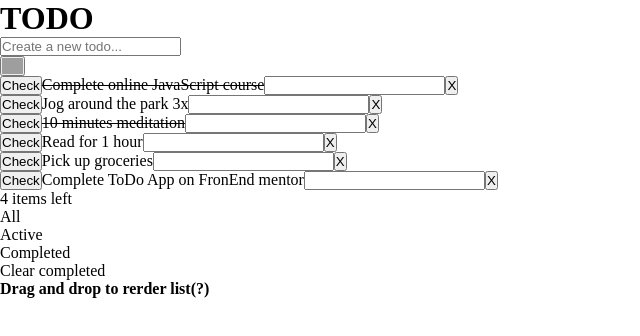
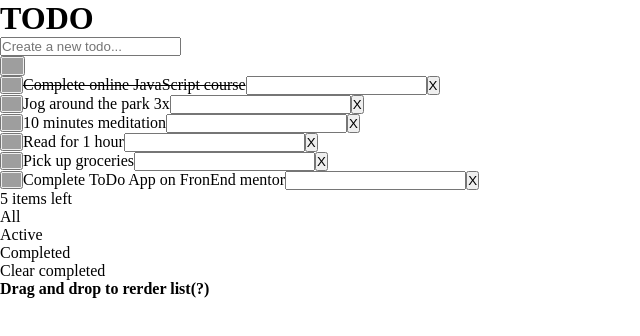
Before and after one commit to BesoBerdzenishvili/btodo, a React (Create React App) app: page / in a window 1280 px wide. Shown: the top 336 px of the page, without its empty margins (0-640 px from the left). Built offline with nearby package versions, Linux system fonts and the light colour scheme; grey boxes are pictures that could not be loaded.

Commit message:
added deleted completed, toggle check - 5 files modified

```diff
--- a/src/App.js
+++ b/src/App.js
@@ -38,7 +38,19 @@ export default function App(props) {
     setTasks(newTasks);
   };
   // delete all task (delTasks)
+  const delAll = () => {
+    const newTasks = [...tasks];
+    const checked = newTasks.filter((i) => !i.completed);
+    setTasks(checked);
+  };
   // toggle completed
+  const completeTask = (index) => {
+    const newTasks = [...tasks];
+    newTasks[index].completed
+      ? (newTasks[index].completed = false)
+      : (newTasks[index].completed = true);
+    setTasks(newTasks);
+  };
   // toggle darkMode
   // toggle showAll
   // toggle showActives
@@ -57,9 +69,10 @@ export default function App(props) {
           task={task}
           delTask={delTask}
           editTask={editTask}
+          completeTask={completeTask}
         />
       ))}
-      <Controllers tasks={tasks} />
+      <Controllers tasks={tasks} delAll={delAll} />
     </div>
   );
 }
--- a/src/components/Controllers.js
+++ b/src/components/Controllers.js
@@ -2,11 +2,11 @@ import React from 'react';
 import '../style.css';
 import './Controllers.css';
 
-export default function Controllers({tasks}) {
+export default function Controllers({ tasks, delAll }) {
   return (
     <footer>
       <div>
-        <p>{tasks.filter(task=>!task.completed).length} items left</p>
+        <p>{tasks.filter((task) => !task.completed).length} items left</p>
         <div>
           <ul>
             <li>All</li>
@@ -14,7 +14,7 @@ export default function Controllers({tasks}) {
             <li>Completed</li>
           </ul>
         </div>
-        <p>Clear completed</p>
+        <p onClick={() => delAll()}>Clear completed</p>
       </div>
       <h4>Drag and drop to rerder list(?)</h4>
     </footer>
--- a/src/components/Tasks.js
+++ b/src/components/Tasks.js
@@ -2,19 +2,35 @@ import React, { useState } from 'react';
 import '../style.css';
 import './Tasks.css';
 
-export default function Tasks({ index, task, delTask, editTask }) {
+export default function Tasks({
+  index,
+  task,
+  delTask,
+  editTask,
+  completeTask,
+}) {
   const [value, setValue] = useState('');
   const handleSubmit = (e) => {
-    console.log(value, 'Val')
+    console.log(value, 'Val');
     e.preventDefault();
     if (!value) return;
-    editTask(value);
+    editTask(value, index);
     setValue('');
   };
   return (
     <main>
       <article>
-        <button>Check</button>
+        <button onClick={() => completeTask(index)}>
+          <img
+            src={
+              task.completed
+                ? 'https://www.freeiconspng.com/uploads/black-checkmark-png-10.png'
+                : 'https://i.stack.imgur.com/yVXkk.png'
+            }
+            width="19px"
+            alt="check mark"
+          />
+        </button>
         <p style={{ textDecoration: task.completed && 'line-through' }}>
           {task.text}
         </p>
--- a/src/data.json
+++ b/src/data.json
@@ -10,7 +10,7 @@
     },
     {
       "text": "10 minutes meditation",
-      "completed": true
+      "completed": false
     },
     {
       "text": "Read for 1 hour",
--- a/src/style.css
+++ b/src/style.css
@@ -6,4 +6,5 @@
 
 article {
   display: flex;
+  align-items: center;
 }
```
